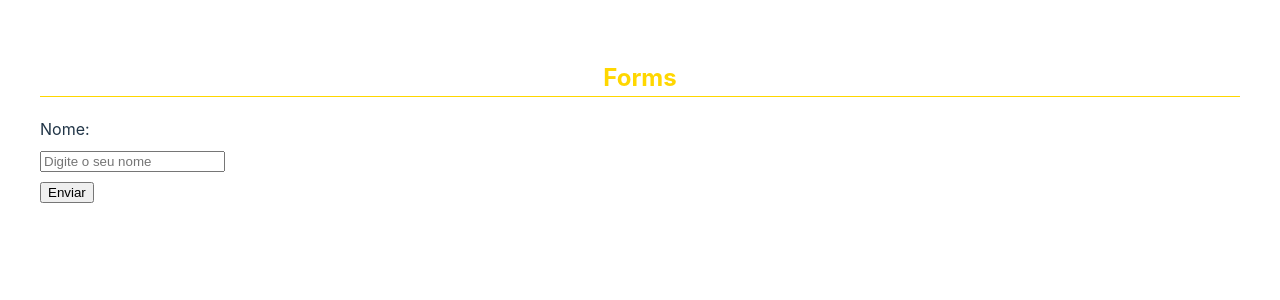
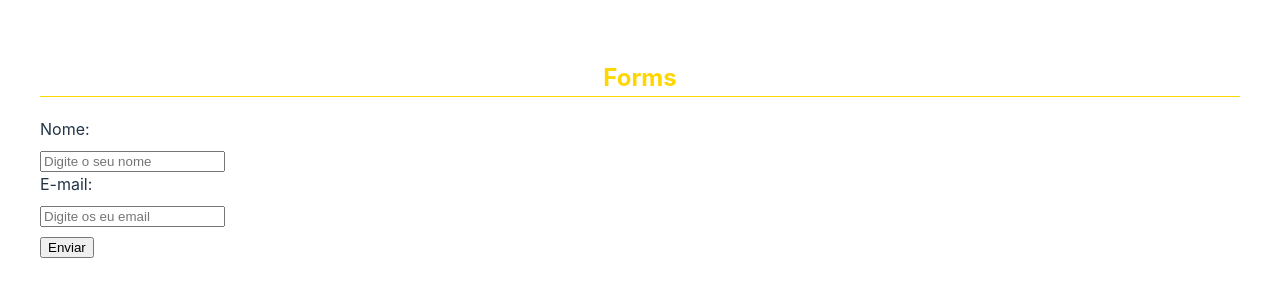
Before and after one commit to lucianobrsts/cursoreactudemy, a React (Vite) app in the folder 5_FORM_EM_REACT/forms/: page / in a window 1280 px wide. Shown: the top 300 px of the page. Built offline with nearby package versions, Linux system fonts and the light colour scheme.

Commit message:
Label envolvendo input

```diff
--- a/5_FORM_EM_REACT/forms/src/components/MyForm.jsx
+++ b/5_FORM_EM_REACT/forms/src/components/MyForm.jsx
@@ -9,6 +9,11 @@ const MyForm = () => {
                 <label htmlFor="name">Nome:</label>
                 <input type="text" name="name" placeholder='Digite o seu nome' />
             </div>
+            {/* 2 - label envolvendo input */}
+            <label>
+                <span>E-mail:</span>
+                <input type="text" name='email' placeholder='Digite os eu email' />
+            </label>
             <input type="submit" value="Enviar" />
         </form>
     </div>
```
